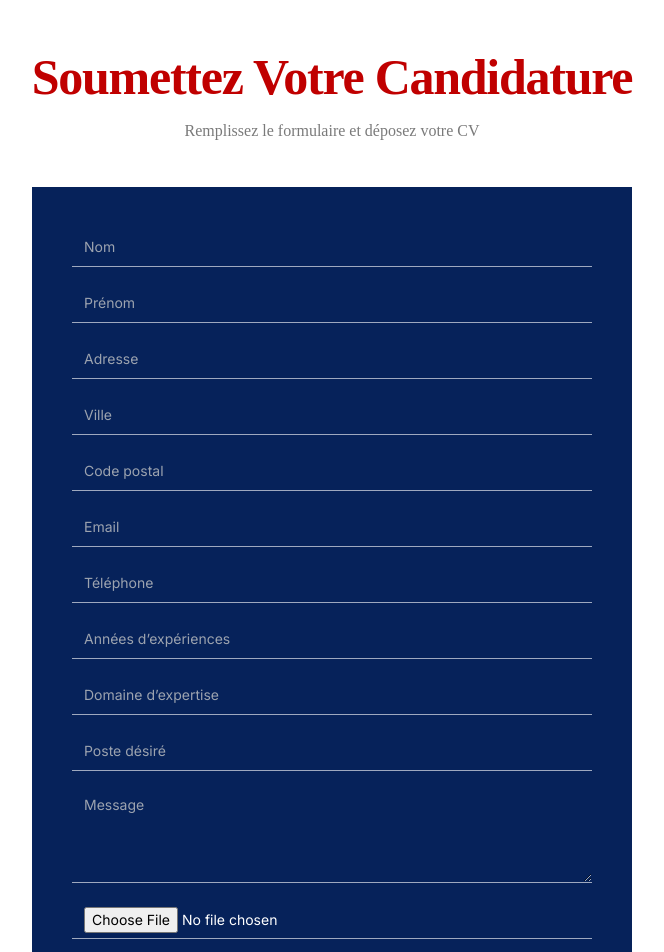
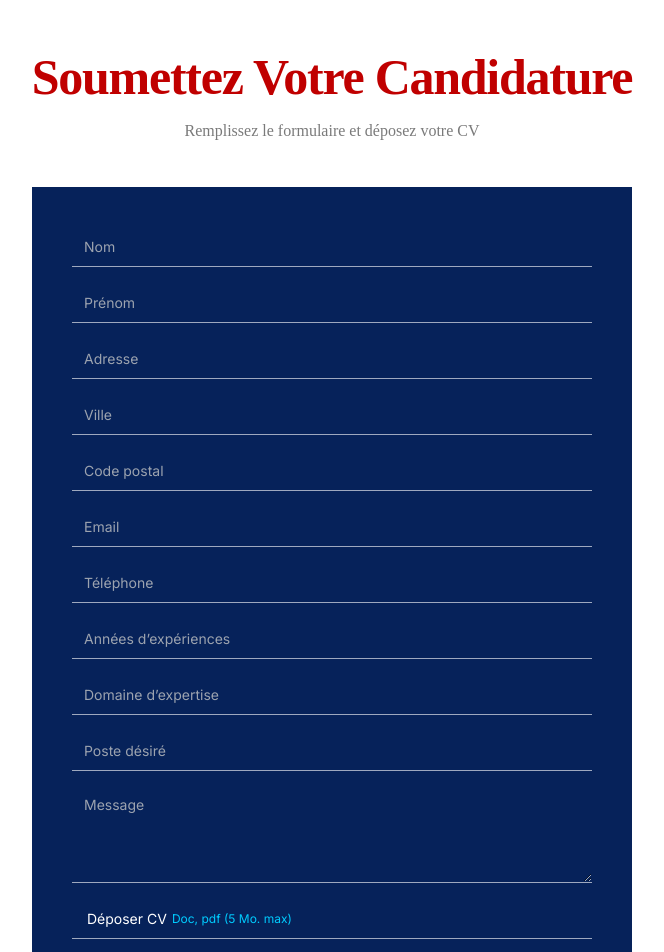
Before and after one commit to moulinettony/figec, a Next.js app: page / in a window 1280 px wide. Shown: the top 952 px of the page, without its empty margins (308-972 px from the left). Built offline with nearby package versions, Linux system fonts and the light colour scheme; a web font is replaced by a local one.

Commit message:
add success message

```diff
--- a/src/app/api/sendmail/route.ts
+++ b/src/app/api/sendmail/route.ts
@@ -7,7 +7,7 @@ import path from 'path';
 import { IncomingMessage } from 'http';
 import os from 'os';
 
-const resend = new Resend('re_9ET6YxZ9_7pDf8FrDpdj6VE2SJmGDdUmA');
+const resend = new Resend('re_3YcfJcX4_He3nNhtUxxJLT6F3Ks9h2Chn');
 
 export const dynamic = 'force-dynamic';
 
@@ -105,7 +105,7 @@ export async function POST(req: NextRequest) {
 
     const emailResponse = await resend.emails.send({
       from: 'onboarding@resend.dev',
-      to: 'amine@dopweb.com',
+      to: 'norvegar147@gmail.com',
       subject: 'New Submission',
       html: `
         <p>First Name: <strong>${firstName}</strong></p>
--- a/src/app/globals.css
+++ b/src/app/globals.css
@@ -44,3 +44,43 @@ body {
     text-wrap: balance;
   }
 }
+
+.file-input-container {
+  position: relative;
+  width: 100%;
+}
+
+.custom-file-input {
+  display: none; /* Hide the file input */
+}
+
+.file-input-info {
+  color: #00CCFF; /* Sky blue color for additional info */
+  font-size: 12px; /* Slightly smaller font size */
+  margin-left: 5px;
+}
+
+.file-input-label {
+  height: 40px; /* Match the height */
+  width: 100%; /* Full width */
+  display: flex; /* Flexbox for alignment */
+  align-items: center; /* Center vertically */
+  color: white; /* Text color */
+  background-color: transparent; /* Background color */
+  border: 1px solid #ffffff9c; /* Border color */
+  border-top: 0; /* Remove top border */
+  border-left: 0; /* Remove left border */
+  border-right: 0; /* Remove right border */
+  font-size: 14px; /* Font size */
+  cursor: pointer; /* Pointer cursor */
+  padding: 0 15px; /* Padding */
+  box-sizing: border-box; /* Box sizing */
+}
+
+.file-input-container:hover .file-input-label {
+  background-color: rgba(255, 255, 255, 0.1); /* Label background on hover */
+}
+
+.file-input-container:focus-within .file-input-label {
+  border-color: white; /* Border color on focus */
+}
--- a/src/app/page.tsx
+++ b/src/app/page.tsx
@@ -1,24 +1,29 @@
 "use client";
 
-import { useState } from 'react';
+import { useState } from "react";
+import Modal from '../components/successpopup';
 
 const EmailForm = () => {
   const [formData, setFormData] = useState({
-    firstName: '',
-    lastName: '',
-    adresse: '',
-    ville: '',
-    codePostal: '',
-    email: '',
-    telephone: '',
-    anneesExperiences: '',
-    domaineExpertise: '',
-    posteDesire: '',
-    message: ''
+    firstName: "",
+    lastName: "",
+    adresse: "",
+    ville: "",
+    codePostal: "",
+    email: "",
+    telephone: "",
+    anneesExperiences: "",
+    domaineExpertise: "",
+    posteDesire: "",
+    message: "",
   });
   const [file, setFile] = useState<File | null>(null);
+  const [isModalOpen, setIsModalOpen] = useState(false);
+  const [modalMessage, setModalMessage] = useState<string | null>(null);
 
-  const handleChange = (e: React.ChangeEvent<HTMLInputElement | HTMLTextAreaElement>) => {
+  const handleChange = (
+    e: React.ChangeEvent<HTMLInputElement | HTMLTextAreaElement>
+  ) => {
     const { name, value } = e.target;
     setFormData((prevData) => ({ ...prevData, [name]: value }));
   };
@@ -31,6 +36,8 @@ const EmailForm = () => {
 
   const handleSubmit = async (event: React.FormEvent) => {
     event.preventDefault();
+    setIsModalOpen(false);
+    setModalMessage(null);
 
     const formDataToSend = new FormData();
     for (const key in formData) {
@@ -39,16 +46,39 @@ const EmailForm = () => {
       }
     }
     if (file) {
-      formDataToSend.append('file', file);
+      formDataToSend.append("file", file);
     }
 
-    const response = await fetch('/api/sendmail', {
-      method: 'POST',
+    try {
+      const response = await fetch("/api/sendmail", {
+        method: "POST",
         body: formDataToSend,
       });
 
       const result = await response.json();
-    console.log('Email sent successfully:', result);
+      if (result.success) {
+        setModalMessage("Votre soumission a été envoyée avec succès!");
+        setFormData({
+          firstName: "",
+          lastName: "",
+          adresse: "",
+          ville: "",
+          codePostal: "",
+          email: "",
+          telephone: "",
+          anneesExperiences: "",
+          domaineExpertise: "",
+          posteDesire: "",
+          message: "",
+        });
+        setFile(null);
+      } else {
+        setModalMessage(`Error: ${result.error}`);
+      }
+    } catch (error) {
+      setModalMessage("Error: Something went wrong. Please try again.");
+    }
+    setIsModalOpen(true);
   };
 
   return (
@@ -156,13 +186,20 @@ const EmailForm = () => {
                   onChange={handleChange}
                   className="flex h-24 text-white rounded-none border-[#ffffff9c] border-t-0 border-x-0 border bg-transparent px-3 py-2 text-sm w-full"
                 ></textarea>
+                <div className="file-input-container">
                   <input
                     type="file"
+                    id="file"
                     name="file"
                     accept=".pdf"
                     onChange={handleFileChange}
-                  className="flex h-10 text-white rounded-none border-[#ffffff9c] border-t-0 border-x-0 border bg-transparent px-3 py-2 text-sm w-full"
+                    className="custom-file-input"
                   />
+                  <label htmlFor="file" className="file-input-label">
+                    {file ? file.name : "Déposer CV "}
+                    <span className="file-input-info"> Doc, pdf (5 Mo. max)</span>
+                  </label>
+                </div>
               </div>
               <div className="flex w-full flex-row items-center gap-2">
                 <button
@@ -176,6 +213,11 @@ const EmailForm = () => {
           </div>
         </div>
       </div>
+      <Modal
+        isOpen={isModalOpen}
+        message={modalMessage}
+        onClose={() => setIsModalOpen(false)}
+      />
     </section>
   );
 };
--- /dev/null
+++ b/src/components/successpopup.tsx
@@ -0,0 +1,27 @@
+import React from "react";
+
+interface ModalProps {
+  isOpen: boolean;
+  message: string | null;
+  onClose: () => void;
+}
+
+const Modal: React.FC<ModalProps> = ({ isOpen, message, onClose }) => {
+  if (!isOpen) return null;
+
+  return (
+    <div className="fixed inset-0 z-50 flex items-center justify-center bg-black bg-opacity-50">
+      <div className="bg-white max-w-[350px] p-6 text-center rounded shadow-lg">
+        <p className="text-xl text-green-600 ">{message}</p>
+        <button
+          onClick={onClose}
+          className="mt-8 bg-neutral-900 w-1/2 text-white px-4 py-2 rounded"
+        >
+          OK
+        </button>
+      </div>
+    </div>
+  );
+};
+
+export default Modal;
```
Lines whose indentation alone changed are shown as unchanged.
